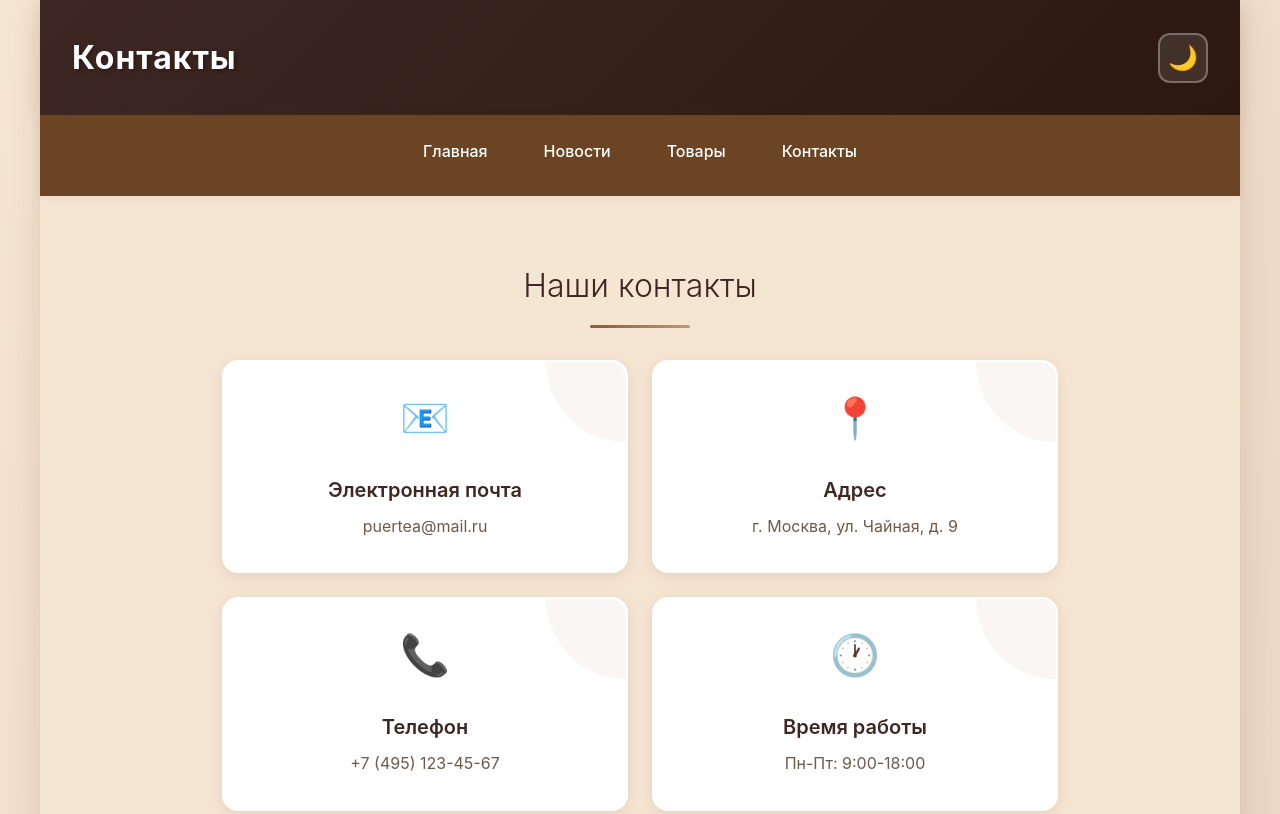
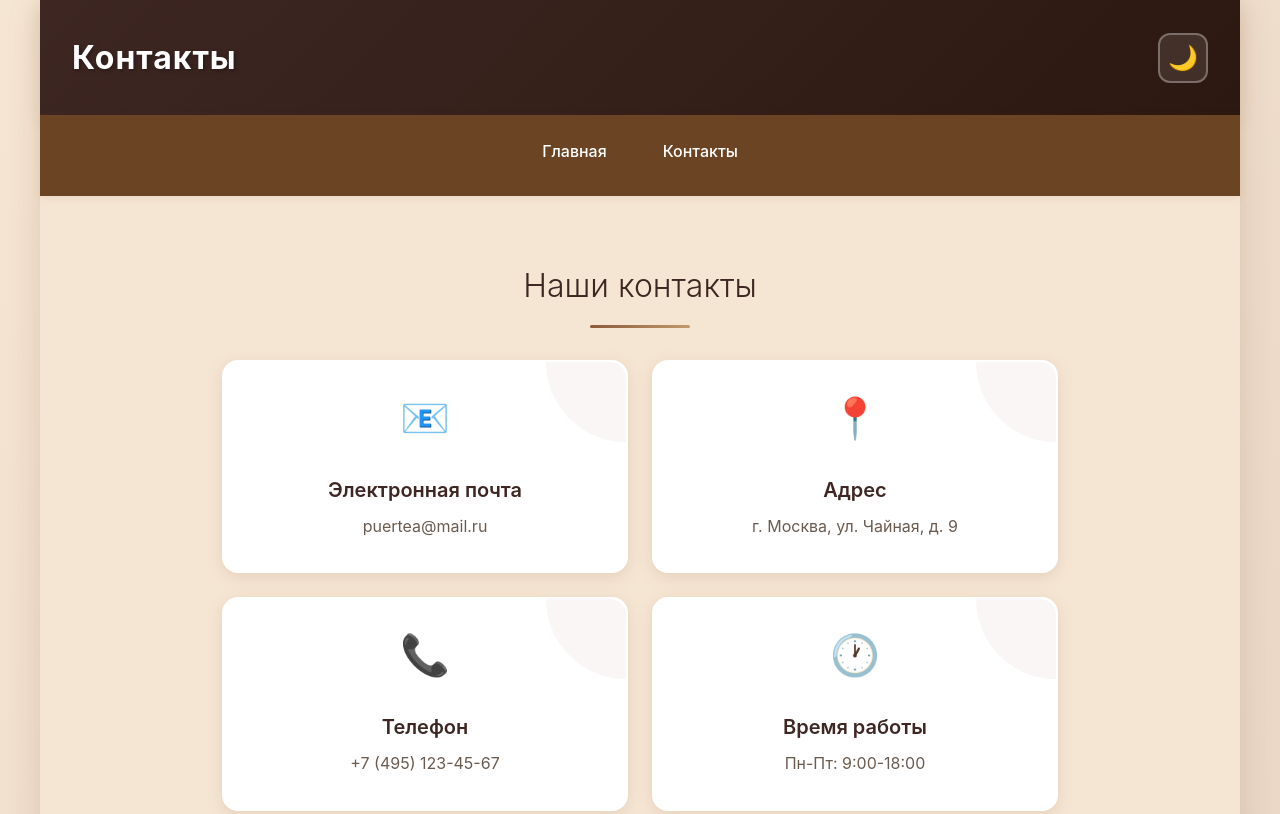
Before and after one commit to SilverYare/frontend-and-backend-practice, a plain HTML site: page pages/contacts.html in a window 1280 px wide. Shown: the top 814 px of the page. Drawn offline with Linux system fonts and the light colour scheme.

Commit message:
-cont news goods

```diff
--- a/pages/contacts.html
+++ b/pages/contacts.html
@@ -17,8 +17,6 @@
             <nav class="nav">
                 <ul class="nav-list">
                     <li class="nav-item"><a class="nav-link" href="../index.html">Главная</a></li>
-                    <li class="nav-item"><a class="nav-link" href="news.html">Новости</a></li>
-                    <li class="nav-item"><a class="nav-link" href="goods.html">Товары</a></li>
                     <li class="nav-item"><a class="nav-link" href="contacts.html">Контакты</a></li>
                 </ul>
             </nav>
```
